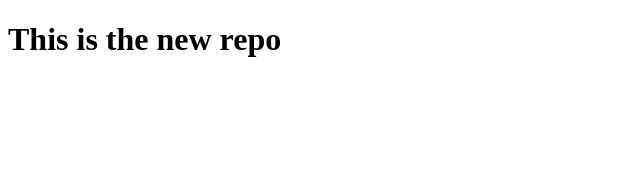
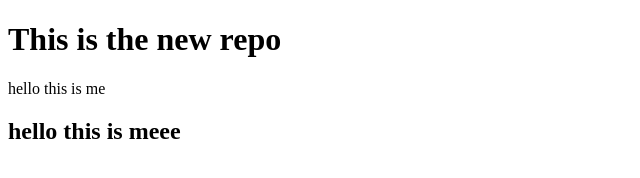
Before and after one commit to shreyaa1204/localRepo, a plain HTML site: page index.html in a window 1280 px wide. Shown: the whole page, without its empty margins (0-640 px from the left). Drawn offline with Linux system fonts and the light colour scheme.

Commit message:
change in feature1

```diff
--- a/index.html
+++ b/index.html
@@ -7,5 +7,7 @@
 </head>
 <body>
     <h1>This is the new repo</h1>
+    <p>hello this is me</p>
+    <h2>hello this is meee</h2>
 </body>
 </html>
```
